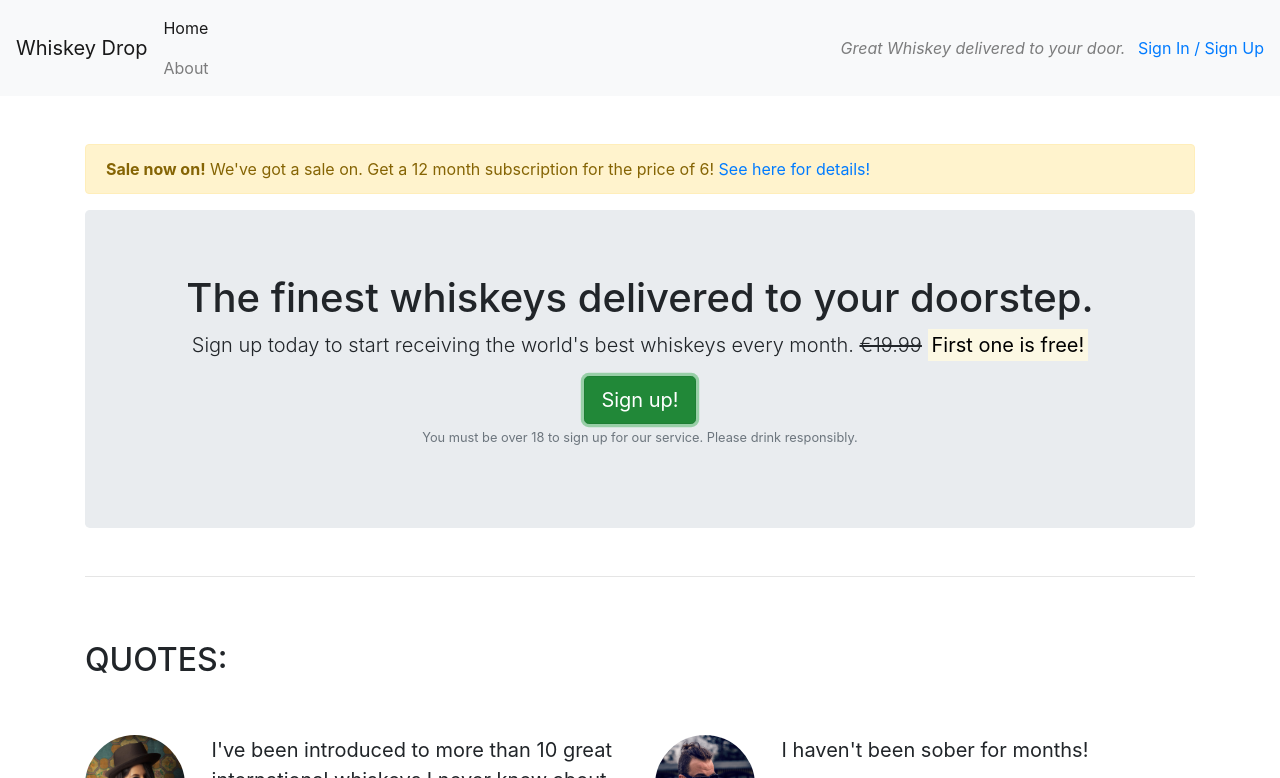
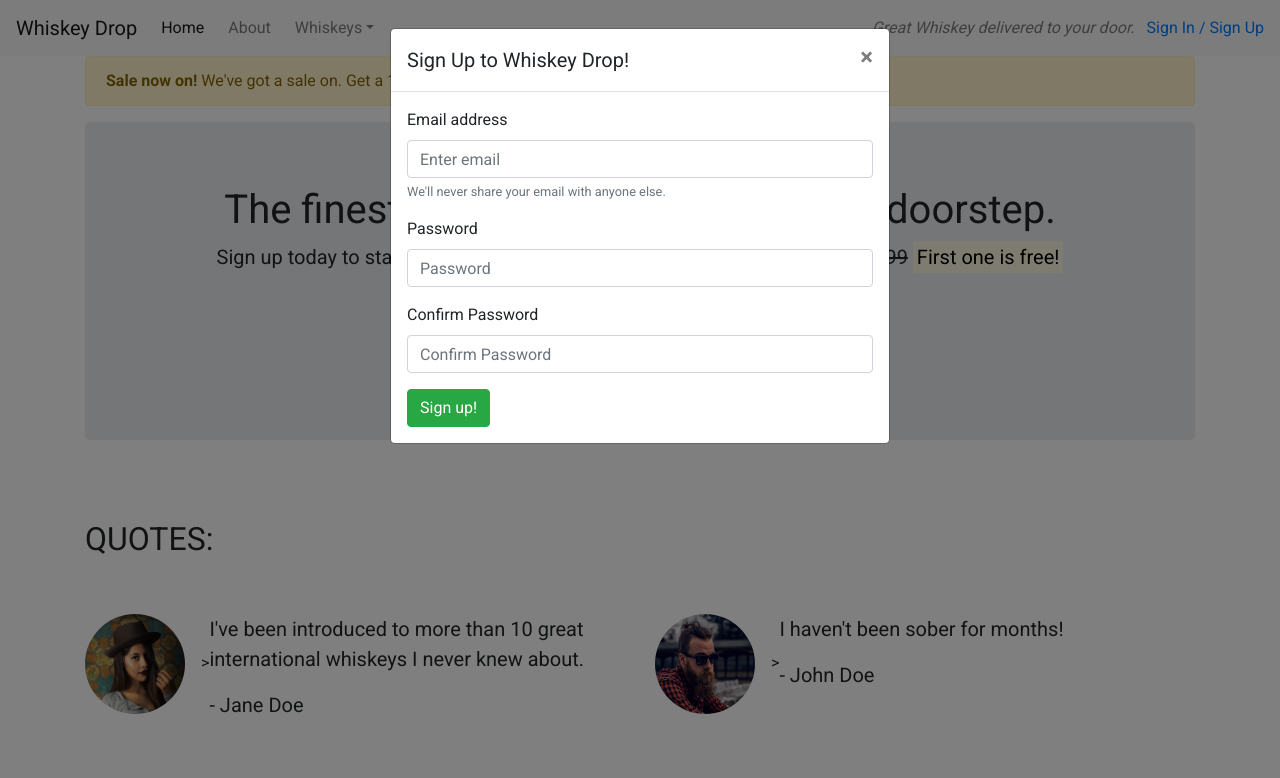
Before and after one commit to Bourkekev/Bootstrap4, a plain HTML site: page index.html in a window 1280 px wide. Both pictures are taken after a click on the button "Sign up!". Shown: the top 778 px of the page. Drawn offline with nearby package versions, Linux system fonts and the light colour scheme.

Commit message:
Customising Bootstrap - Beginning

```diff
--- a/css/style.css
+++ b/css/style.css
@@ -1,4 +1,8 @@
-@media (min-width:576px){
+body {
+    font-family: 'Roboto', sans-serif;
+}
+
+/* @media (min-width:576px){
     .container{max-width:540px}
     }
 @media (min-width:768px){
@@ -9,4 +13,4 @@
     }
 @media (min-width:1200px){
     .container{max-width:1140px}
-    }
+    } */
--- a/index.html
+++ b/index.html
@@ -8,51 +8,73 @@
 	<title>Whiskey Drop | Taste a new whiskey every month</title>
 	<link rel="stylesheet" href="https://stackpath.bootstrapcdn.com/bootstrap/4.4.1/css/bootstrap.min.css"
 		integrity="sha384-Vkoo8x4CGsO3+Hhxv8T/Q5PaXtkKtu6ug5TOeNV6gBiFeWPGFN9MuhOf23Q9Ifjh" crossorigin="anonymous">
-	<script src="https://stackpath.bootstrapcdn.com/bootstrap/4.4.1/js/bootstrap.min.js"
-		integrity="sha384-wfSDF2E50Y2D1uUdj0O3uMBJnjuUD4Ih7YwaYd1iqfktj0Uod8GCExl3Og8ifwB6" crossorigin="anonymous">
-	</script>
-    <link rel="stylesheet" href="https://cdnjs.cloudflare.com/ajax/libs/font-awesome/5.11.2/css/all.css" crossorigin="anonymous">
+	<link rel="stylesheet" href="https://cdnjs.cloudflare.com/ajax/libs/font-awesome/5.11.2/css/all.css"
+		crossorigin="anonymous">
+    <link href="https://fonts.googleapis.com/css?family=Roboto:400,700&display=swap" rel="stylesheet">
+    <link rel="stylesheet" type="text/css" href="css/style.css">
 </head>
 
 <body>
-    <nav class="navbar navbar-light bg-light navbar-expanded-sm">
+	<!-- Nav -->
+	<nav class="navbar navbar-light bg-light navbar-expand-sm">
 		<a href="/" class="navbar-brand">Whiskey Drop</a>
+
+		<button class="navbar-toggler ml-auto" type="button" data-toggle="collapse" data-target="#navbarNavDropdown" aria-controls="navbarNavDropdown" aria-expanded="false" aria-label="Toggle navigation">
+        <span class="navbar-toggler-icon"></span></button>
+		<div id="navbarNavDropdown" class="collapse navbar-collapse">
 			<ul class="navbar-nav mr-auto">
 				<li class="active nav-item mr-2"><a class="nav-link" href="/">Home</a></li>
 				<li class="nav-item mr-2"><a class="nav-link" href="/about">About</a></li>
+				<li class="nav-item dropdown">
+					<a class="nav-link dropdown-toggle" href="#" id="navbarDropdownMenuLink" role="button"
+						data-toggle="dropdown" aria-haspopup="true" aria-expanded="false">Whiskeys</a>
+					<div class="dropdown-menu" aria-labelledby="navbarDropdownMenuLink">
+						<a class="dropdown-item" href="#">Irish</a>
+						<a class="dropdown-item" href="#">Scotch</a>
+						<a class="dropdown-item" href="#">Japanese</a>
+						<a class="dropdown-item" href="#">American</a>
+					</div>
+				</li>
 				<li class="nav-item mr-2"><a class="nav-link d-md-none" href="/login">Sign In / Sign Up</a></li>
 			</ul>
+		</div>
 		<div class="d-none d-md-block">
 			<p class="navbar-text my-auto mr-2"><i>Great Whiskey delivered to your door.</i></p>
 			<a href="/login">Sign In / Sign Up</a>
 		</div>
 	</nav>
-	<article class="container mt-5">
+	<!-- /nav-->
+	<div class="container alert-container">
 		<div class="row d-none d-sm-block">
 			<div class="col-12">
 				<div class="alert alert-warning">
-                    <strong>Sale now on!</strong> We've got a sale on. Get a 12 month subscription for the price of 6! <a href="#">See here for details!</a>
+					<strong>Sale now on!</strong> We've got a sale on. Get a 12 month subscription for the price of 6!
+					<a href="#">See here for details!</a>
+				</div>
 			</div>
 		</div>
 	</div>
 		<!-- Callout -->
+        <div class="container callout-container">
             <div class="row">
                 <div class="col-12">
                     <section class="callout jumbotron text-center">
                         <h1>The finest whiskeys delivered to your doorstep.</h1>
-                    <p class="lead">Sign up today to start receiving the world's best whiskeys every month. <s class="d-none d-sm-inline">€19.99</s>
+                        <p class="lead">Sign up today to start receiving the world's best whiskeys every month. <s
+                                class="d-none d-sm-inline">€19.99</s>
                             <span class="d-inline d-sm-none"><br></span>
                             <strong><mark>First one is free!</mark></strong></p>
-                    <button class="btn btn-success btn-lg">Sign up!</button>
+                        <button class="btn btn-success btn-lg" data-toggle="modal" data-target="#signUpModal">Sign up!</button>
                         <p class="text-muted">
                             <small>You must be over 18 to sign up for our service. Please drink responsibly.</small></p>
                     </section>
                 </div>
             </div>
+        </div>
 		<!-- /.callout -->
-		<hr>
 
 		<!-- Quotes -->
+    <div class="container quote-container">
 		<section class="quotes">
 			<div class="row">
 				<div class="col-12 my-5">
@@ -67,7 +89,8 @@
                         </div>
 							<div class="media-body">
 								<blockquote class="blockquote">
-                                <p>I've been introduced to more than 10 great international whiskeys I never knew about.</p>
+									<p>I've been introduced to more than 10 great international whiskeys I never knew
+										about.</p>
 									<p>- Jane Doe</p>
 								</blockquote>
 							</div>
@@ -88,10 +111,11 @@
 						</div>
 					</div>
 		</section>
+    </div>
 		<!-- /.quotes -->
-		<hr>
 
 		<!-- Features -->
+    <div class="container features-container">
 		<section class="features">
 			<div class="row">
 				<div class="col-12">
@@ -101,9 +125,12 @@
 			<div class="row">
 				<div class="col-12 col-md-6 col-lg-4">
 					<div class="feature">
-                        <h3><i class="fas fa-gift d-none d-sm-inline"></i> Feature 1 <span class="badge badge-success">NEW!</span></h3>
-                        <p>Lorem ipsum dolor sit amet, consectetur adipiscing elit, sed do eiusmod tempor incididunt ut labore
-                            et dolore magna aliqua. Ut enim ad minim veniam, quis nostrud exercitation ullamco laboris nisi ut
+						<h3><i class="fas fa-gift d-none d-sm-inline"></i> Feature 1
+							<span class="badge badge-success">NEW!</span></h3>
+						<p>Lorem ipsum dolor sit amet, consectetur adipiscing elit, sed do eiusmod tempor incididunt ut
+							labore
+							et dolore magna aliqua. Ut enim ad minim veniam, quis nostrud exercitation ullamco laboris
+							nisi ut
 							aliquip ex ea commodo consequat.</p>
 						<p><a class="btn btn-sm btn-light">Read more</a></p>
 					</div>
@@ -111,8 +138,10 @@
 				<div class="col-12 col-md-6 col-lg-4">
 					<div class="feature">
 						<h3><i class="fas fa-credit-card d-none d-sm-inline"></i> Feature 2</h3>
-                        <p>Lorem ipsum dolor sit amet, consectetur adipiscing elit, sed do eiusmod tempor incididunt ut labore
-                            et dolore magna aliqua. Ut enim ad minim veniam, quis nostrud exercitation ullamco laboris nisi ut
+						<p>Lorem ipsum dolor sit amet, consectetur adipiscing elit, sed do eiusmod tempor incididunt ut
+							labore
+							et dolore magna aliqua. Ut enim ad minim veniam, quis nostrud exercitation ullamco laboris
+							nisi ut
 							aliquip ex ea commodo consequat.</p>
 						<p><a class="btn btn-sm btn-light">Read more</a></p>
 					</div>
@@ -120,16 +149,20 @@
 				<div class="col-12 d-md-none d-lg-block col-lg-4">
 					<div class="feature">
 						<h3><i class="fas fa-times-circle d-none d-sm-inline"></i> Feature 3</h3>
-                        <p>Lorem ipsum dolor sit amet, consectetur adipiscing elit, sed do eiusmod tempor incididunt ut labore
-                            et dolore magna aliqua. Ut enim ad minim veniam, quis nostrud exercitation ullamco laboris nisi ut
+						<p>Lorem ipsum dolor sit amet, consectetur adipiscing elit, sed do eiusmod tempor incididunt ut
+							labore
+							et dolore magna aliqua. Ut enim ad minim veniam, quis nostrud exercitation ullamco laboris
+							nisi ut
 							aliquip ex ea commodo consequat.</p>
 						<p><a class="btn btn-sm btn-light">Read more</a></p>
 					</div>
 				</div>
 			</div>
 		</section>
+    </div>
 		<!-- /.features -->
 		<!-- Top 5 Whiskeys -->
+    <div class="container top-whiskey-container">
 		<section>
 			<h2 class="text-uppercase">Monthly Favourites</h2>
 			<table class="table table-striped">
@@ -167,8 +200,49 @@
 				</tr>
 			</table>
 		</section>
+    </div>
 		<!-- /. Top 5 Whiskeys -->
-	</article>
+
+	<!-- Modal popup -->
+	<div class="modal" tabindex="-1" role="dialog" id="signUpModal">
+		<div class="modal-dialog" role="document">
+			<div class="modal-content">
+				<div class="modal-header">
+					<h5 class="modal-title">Sign Up to Whiskey Drop!</h5>
+					<button type="button" class="close" data-dismiss="modal" aria-label="Close">
+                    <span aria-hidden="true">&times;</span>
+                    </button>
+				</div>
+				<div class="modal-body">
+					<form>
+						<div class="form-group">
+							<label for="exampleInputEmail1">Email address</label>
+							<input type="email" class="form-control" id="exampleInputEmail1" aria-describedby="emailHelp" placeholder="Enter email">
+							<small id="emailHelp" class="form-text text-muted">We'll never share your email with anyone else.</small>
+						</div>
+						<div class="form-group">
+							<label for="password">Password</label>
+							<input type="password" class="form-control" id="password" placeholder="Password">
+                        </div>
+                        <div class="form-group">
+							<label for="repeatPassword">Confirm Password</label>
+							<input type="password" class="form-control" id="repeatPassword" placeholder="Confirm Password">
+                        </div>
+							<button type="submit" class="btn btn-success">Sign up!</button>
+					</form>
+				</div>
+			</div>
+		</div>
+	</div>
+	<script src="https://code.jquery.com/jquery-3.4.1.slim.min.js"
+		integrity="sha384-J6qa4849blE2+poT4WnyKhv5vZF5SrPo0iEjwBvKU7imGFAV0wwj1yYfoRSJoZ+n" crossorigin="anonymous">
+	</script>
+	<script src="https://cdn.jsdelivr.net/npm/popper.js@1.16.0/dist/umd/popper.min.js"
+		integrity="sha384-Q6E9RHvbIyZFJoft+2mJbHaEWldlvI9IOYy5n3zV9zzTtmI3UksdQRVvoxMfooAo" crossorigin="anonymous">
+	</script>
+	<script src="https://stackpath.bootstrapcdn.com/bootstrap/4.4.1/js/bootstrap.min.js"
+		integrity="sha384-wfSDF2E50Y2D1uUdj0O3uMBJnjuUD4Ih7YwaYd1iqfktj0Uod8GCExl3Og8ifwB6" crossorigin="anonymous">
+	</script>
 </body>
 
 </html>
```
Lines whose indentation alone changed are shown as unchanged.
